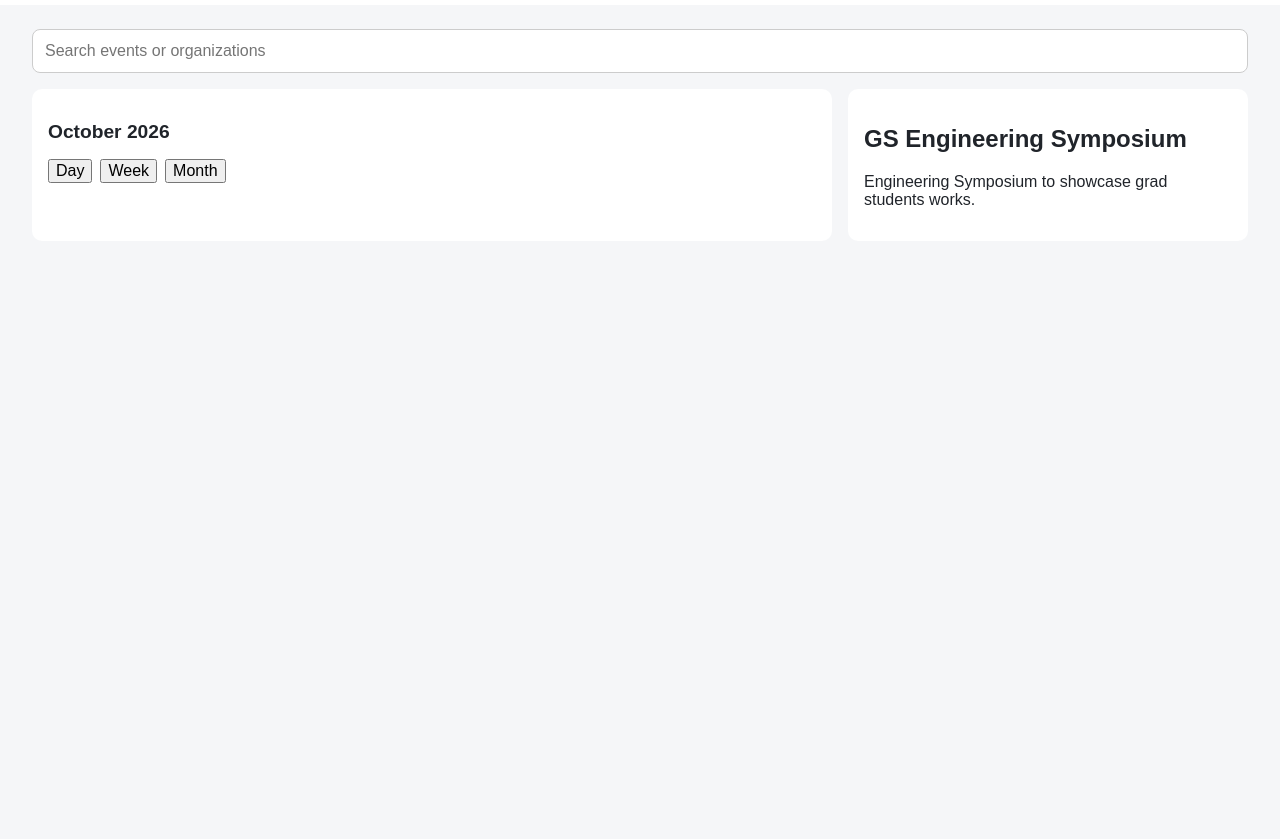
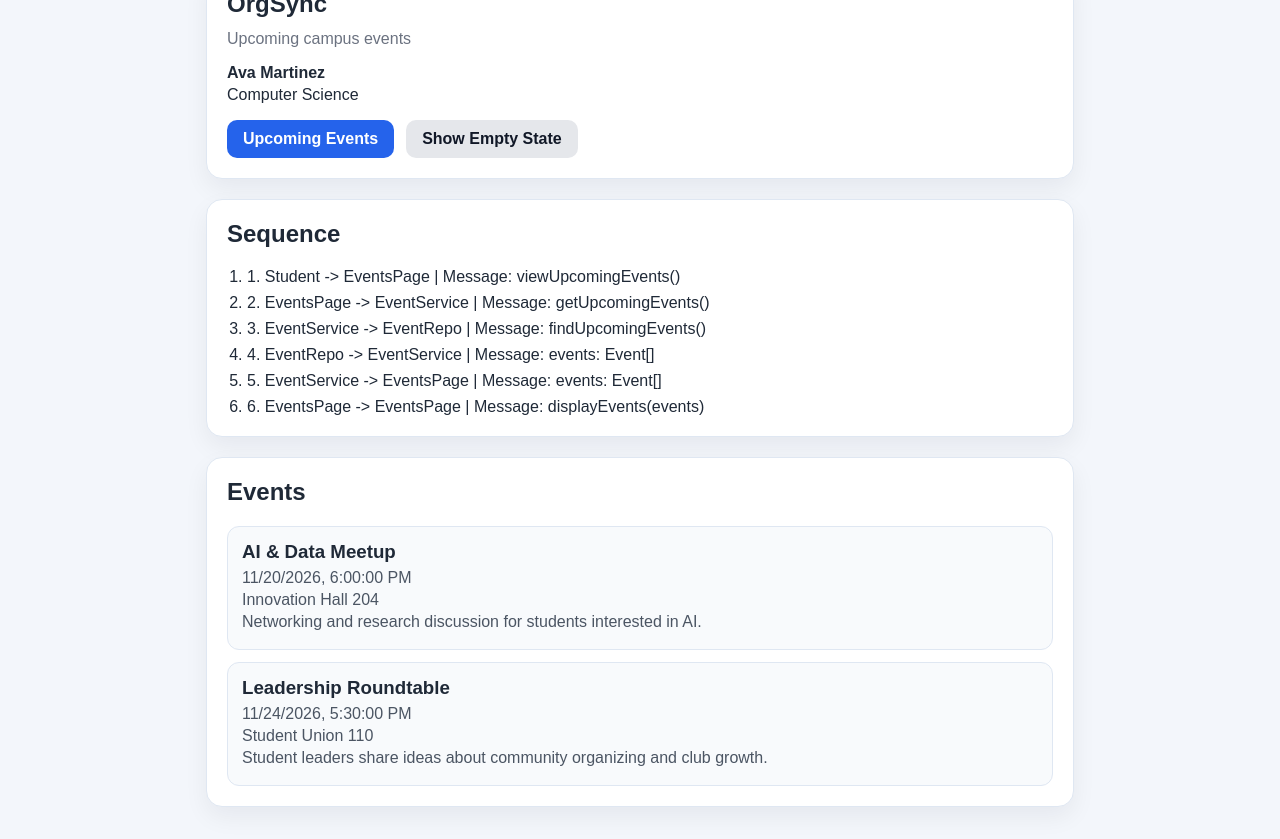
Before and after one commit to khadiwri/SE-Project-OrgSync, a plain HTML site: page index.html in a window 1280 px wide. Shown: the part 63-902 px from the top of the page. Before the commit the page ends 800 px from the top, so only its background shows below. Drawn offline with Linux system fonts and the light colour scheme.

Commit message:
Created to show implementation for presentation 2

```diff
--- a/CSS/styles.css
+++ b/CSS/styles.css
@@ -1,5 +1,4 @@
 
-/* mobile first approach */
 * {
   box-sizing: border-box;
 }
@@ -7,111 +6,103 @@
 body {
   margin: 0;
   font-family: Arial, sans-serif;
-  background: #f5f6f8;
-  color: #20242a;
-}
-
-button, input {
-  font: inherit;
+  background: #f3f6fb;
+  color: #1f2937;
 }
 
 button {
+  font: inherit;
   cursor: pointer;
 }
 
 .app {
-  min-height: 100vh;
-  max-width: 1440px;
+  max-width: 900px;
   margin: 0 auto;
+  padding: 32px 16px;
+  display: grid;
+  gap: 20px;
 }
 
-.header {
-  display: flex;
-  align-items: center;
-  justify-content: space-between;
-  padding: 16px;
-  background: white;
+.panel {
+  background: #ffffff;
+  border: 1px solid #dfe7f2;
+  border-radius: 16px;
+  padding: 20px;
+  box-shadow: 0 10px 25px rgba(15, 23, 42, 0.06);
 }
 
-.header h1 {
-  margin: 0;
-  font-size: 1.5rem;
+h1, h2 {
+  margin-top: 0;
 }
 
-main {
-  padding: 16px;
-  padding-bottom: 88px;
+.subtitle {
+  color: #6b7280;
+  margin-top: -8px;
 }
 
-.search-section {
+.student-meta {
+  display: flex;
+  flex-direction: column;
+  gap: 4px;
   margin-bottom: 16px;
 }
 
-.search-section input {
-  width: 100%;
-  padding: 12px;
-  border: 1px solid #ccc;
-  border-radius: 8px;
+.button-row {
+  display: flex;
+  flex-wrap: wrap;
+  gap: 12px;
 }
 
-.content-layout {
-  display: grid;
-  grid-template-columns: 1fr;
-  gap: 16px;
+button {
+  background: #2563eb;
+  color: #fff;
+  border: none;
+  border-radius: 10px;
+  padding: 10px 16px;
+  font-weight: 700;
 }
 
-.calendar,
-.event-details {
-  min-width: 0;
-  background: white;
-  padding: 16px;
-  border-radius: 10px;
+button.secondary {
+  background: #e5e7eb;
+  color: #111827;
 }
 
-.calendar-header h2 {
-  font-size: 1.2rem;
+#sequence-log {
+  margin: 0;
+  padding-left: 1.25rem;
+  display: grid;
+  gap: 8px;
 }
 
-.calendar-header nav {
-  display: flex;
-  gap: 8px;
-  flex-wrap: wrap;
+#event-list {
+  list-style: none;
+  margin: 0;
+  padding: 0;
+  display: grid;
+  gap: 12px;
 }
 
-.calendar-grid {
-  display: grid;
-  grid-template-columns: repeat(7, minmax(0, 1fr));
-  gap: 4px;
-  margin-top: 16px;
+.event-item {
+  border: 1px solid #dfe7f2;
+  border-radius: 12px;
+  padding: 14px;
+  background: #f8fafc;
 }
 
-.app-tabs {
-  position: fixed;
-  bottom: 0;
-  left: 0;
-  width: 100%;
-  display: flex;
-  justify-content: space-around;
-  padding: 16px;
-  background: white;
-  border-top: 1px solid #ddd;
+.event-item h3 {
+  margin: 0 0 6px;
 }
 
-/* Tablet and desktop */
-@media (min-width: 768px) {
-  .header {
-    padding: 20px 32px;
-  }
+.event-item p {
+  margin: 4px 0;
+  color: #4b5563;
+}
 
-  main {
-    padding: 24px 32px;
-  }
-
-  .content-layout {
-    grid-template-columns: minmax(0, 2fr) minmax(250px, 1fr);
-  }
-
-  .app-tabs {
-    display: none;
-  }
+.empty-state {
+  color: #6b7280;
+  font-style: italic;
+  border: 1px dashed #cbd5e1;
+  border-radius: 10px;
+  padding: 12px;
+  background: #f8fafc;
 }
--- a/JS/app.js
+++ b/JS/app.js
@@ -0,0 +1,277 @@
+class User {
+  // UML visibility mapping
+  // - userId: int
+  // - displayName: String
+  // - email: String
+  // - passwordHash: String
+  // - dateJoined: Date
+  // + login(email: String, password: String): boolean
+  // + updateProfile(name: String): void
+  #userId;
+  #displayName;
+  #email;
+  #passwordHash;
+  #dateJoined;
+
+  constructor(userId, displayName, email, passwordHash, dateJoined) {
+    this.#userId = userId;
+    this.#displayName = displayName;
+    this.#email = email;
+    this.#passwordHash = passwordHash;
+    this.#dateJoined = dateJoined;
+  }
+
+  login(email, password) {
+    return this.#email === email && this.#passwordHash === password;
+  }
+
+  updateProfile(name) {
+    this.#displayName = name;
+  }
+}
+
+class Student extends User {
+  // Student: Actor
+  // Student 1..1 -> EventsPage 1..1
+  #studentId;
+  #major;
+  #eventsPage;
+
+  constructor(userId, displayName, email, passwordHash, dateJoined, studentId, major, eventsPage = null) {
+    super(userId, displayName, email, passwordHash, dateJoined);
+    this.#studentId = studentId;
+    this.#major = major;
+    this.#eventsPage = eventsPage;
+  }
+
+  setEventsPage(eventsPage) {
+    this.#eventsPage = eventsPage;
+  }
+
+  viewUpcomingEvents() {
+    if (!this.#eventsPage) {
+      return [];
+    }
+
+    return this.#eventsPage.viewUpcomingEvents();
+  }
+}
+
+class EventTag {
+  #tagId;
+  #tagName;
+  #category;
+
+  constructor(tagId, tagName, category) {
+    this.#tagId = tagId;
+    this.#tagName = tagName;
+    this.#category = category;
+  }
+
+  get tagName() {
+    return this.#tagName;
+  }
+}
+
+class Event {
+  #eventId;
+  #title;
+  #description;
+  #dateTime;
+  #location;
+  #tags;
+
+  constructor(eventId, title, description, dateTime, location, tags = []) {
+    this.#eventId = eventId;
+    this.#title = title;
+    this.#description = description;
+    this.#dateTime = dateTime;
+    this.#location = location;
+    this.#tags = tags;
+  }
+
+  get title() {
+    return this.#title;
+  }
+
+  get description() {
+    return this.#description;
+  }
+
+  get dateTime() {
+    return this.#dateTime;
+  }
+
+  get location() {
+    return this.#location;
+  }
+
+  get tags() {
+    return this.#tags;
+  }
+}
+
+class EventsPage {
+  // EventsPage: Interface
+  // EventsPage 1..1 -> EventService 1..1
+  #eventService;
+  #sequenceLogger;
+
+  constructor(eventService, sequenceLogger = () => {}) {
+    this.#eventService = eventService;
+    this.#sequenceLogger = sequenceLogger;
+  }
+
+  viewUpcomingEvents() {
+    this.#sequenceLogger('1. Student -> EventsPage | Message: viewUpcomingEvents()');
+    this.#sequenceLogger('2. EventsPage -> EventService | Message: getUpcomingEvents()');
+
+    const events = this.#eventService.getUpcomingEvents();
+
+    if (events.length === 0) {
+      return this.displayEmptyState();
+    }
+
+    this.#sequenceLogger('6. EventsPage -> EventsPage | Message: displayEvents(events)');
+    return this.displayEvents(events);
+  }
+
+  displayEvents(events) {
+    const list = document.querySelector('#event-list');
+    list.innerHTML = '';
+
+    events.forEach((event) => {
+      const item = document.createElement('li');
+      item.className = 'event-item';
+      item.innerHTML = `
+        <h3>${event.title}</h3>
+        <p>${event.dateTime.toLocaleString()}</p>
+        <p>${event.location}</p>
+        <p>${event.description}</p>
+      `;
+      list.appendChild(item);
+    });
+
+    return events;
+  }
+
+  displayEmptyState() {
+    this.#sequenceLogger('EventsPage -> EventsPage | Message: displayEmptyState()');
+    const list = document.querySelector('#event-list');
+    list.innerHTML = '';
+
+    const item = document.createElement('li');
+    item.className = 'empty-state';
+    item.textContent = 'No upcoming events available right now.';
+    list.appendChild(item);
+
+    return [];
+  }
+}
+
+class EventService {
+  // EventService: Logic
+  // EventService 1..1 -> EventRepo 1..1
+  #eventRepo;
+  #sequenceLogger;
+
+  constructor(eventRepo, sequenceLogger = () => {}) {
+    this.#eventRepo = eventRepo;
+    this.#sequenceLogger = sequenceLogger;
+  }
+
+  getUpcomingEvents() {
+    this.#sequenceLogger('3. EventService -> EventRepo | Message: findUpcomingEvents()');
+    const events = this.#eventRepo.findUpcomingEvents();
+    this.#sequenceLogger('5. EventService -> EventsPage | Message: events: Event[]');
+    return events;
+  }
+}
+
+class EventRepo {
+  // EventRepo: Storage
+  #events;
+  #sequenceLogger;
+
+  constructor(initialEvents = [], sequenceLogger = () => {}) {
+    this.#events = [...initialEvents];
+    this.#sequenceLogger = sequenceLogger;
+  }
+
+  findUpcomingEvents() {
+    const now = new Date();
+    const upcoming = this.#events.filter((event) => new Date(event.dateTime) >= now);
+    this.#sequenceLogger('4. EventRepo -> EventService | Message: events: Event[]');
+    return upcoming;
+  }
+}
+
+class EventRepository extends EventRepo {}
+
+function renderSequence(messages) {
+  const list = document.querySelector('#sequence-log');
+  list.innerHTML = '';
+
+  messages.forEach((message) => {
+    const item = document.createElement('li');
+    item.textContent = message;
+    list.appendChild(item);
+  });
+}
+
+function buildSampleEvents() {
+  const techTag = new EventTag(1, 'Technology', 'Academic');
+  const leadershipTag = new EventTag(2, 'Leadership', 'Campus');
+
+  return [
+    new Event(
+      1,
+      'AI & Data Meetup',
+      'Networking and research discussion for students interested in AI.',
+      new Date('2026-11-20T18:00:00'),
+      'Innovation Hall 204',
+      [techTag]
+    ),
+    new Event(
+      2,
+      'Leadership Roundtable',
+      'Student leaders share ideas about community organizing and club growth.',
+      new Date('2026-11-24T17:30:00'),
+      'Student Union 110',
+      [leadershipTag]
+    )
+  ];
+}
+
+function initializeApp() {
+  const sequenceMessages = [];
+  const logStep = (message) => {
+    sequenceMessages.push(message);
+    renderSequence(sequenceMessages);
+  };
+
+  const eventRepo = new EventRepo(buildSampleEvents(), logStep);
+  const eventService = new EventService(eventRepo, logStep);
+  const eventsPage = new EventsPage(eventService, logStep);
+  const student = new Student(1, 'Ava Martinez', 'ava@orgsync.edu', 'hash', new Date('2025-08-15'), 'S-1001', 'Computer Science', eventsPage);
+
+  const showUpcoming = () => {
+    sequenceMessages.length = 0;
+    student.viewUpcomingEvents();
+  };
+
+  const showEmpty = () => {
+    sequenceMessages.length = 0;
+    const emptyRepo = new EventRepo([], logStep);
+    const emptyService = new EventService(emptyRepo, logStep);
+    const page = new EventsPage(emptyService, logStep);
+    page.viewUpcomingEvents();
+  };
+
+  document.querySelector('#view-events-button').addEventListener('click', showUpcoming);
+  document.querySelector('#empty-events-button').addEventListener('click', showEmpty);
+
+  showUpcoming();
+}
+
+document.addEventListener('DOMContentLoaded', initializeApp);
--- a/index.html
+++ b/index.html
@@ -3,60 +3,37 @@
 <html lang="en">
 <head>
   <meta charset="UTF-8">
-  <meta name="viewport"
-        content="width=device-width, initial-scale=1.0">
-  <title>OrgSync</title>
+  <meta name="viewport" content="width=device-width, initial-scale=1.0">
+  <title>OrgSync Upcoming Events</title>
   <link rel="stylesheet" href="CSS/styles.css">
   <script src="JS/app.js" defer></script>
 </head>
+<body>
+  <main class="app">
+    <section class="panel">
+      <h1>OrgSync</h1>
+      <p class="subtitle">Upcoming campus events</p>
 
-<body>
-  <div class="app">
-    <header class="header">
-      <h1>OrgSync</h1>
-      <button type="button" aria-label="Notifications">
-        ☰ Notifications
-      </button>
-    </header>
+      <div class="student-meta">
+        <strong id="student-name">Ava Martinez</strong>
+        <span id="student-major">Computer Science</span>
+      </div>
 
-    <main>
-      <section class="search-section">
-        <input
-          type="search"
-          placeholder="Search events or organizations"
-          aria-label="Search events/orgs"
-        >
-      </section>
+      <div class="button-row">
+        <button id="view-events-button" type="button">Upcoming Events</button>
+        <button id="empty-events-button" class="secondary" type="button">Show Empty State</button>
+      </div>
+    </section>
 
-      <div class="content-layout">
-        <section class="calendar" aria-label="Event calendar">
-          <div class="calendar-header">
-            <!-- will need to replace this placeholder header with changable months -->
-            <h2>October 2026</h2>
-            <nav>
-              <button class="view options" type="button">Day</button>
-              <button class="view options" type="button">Week</button>
-              <button class="view options" type="button">Month</button>
-            </nav>
-          </div>
+    <section class="panel">
+      <h2>Sequence</h2>
+      <ol id="sequence-log" aria-live="polite"></ol>
+    </section>
 
-          <div class="calendar-grid">
-            <!-- Calendar cells will be added later -->
-          </div>
-        </section>
-
-        <aside class="event-details">
-          <h2>GS Engineering Symposium</h2>
-          <p>Engineering Symposium to showcase grad students works.</p>
-        </aside>
-      </div>
-    </main>
-
-    <footer class="app-tabs">
-      <a href="#" class="tabs">Calendar</a>
-      <a href="#" class="tabs">Orgs</a>
-      <a href="#" class="tabs">Saved</a>
-    </footer>
-  </div>
+    <section class="panel">
+      <h2>Events</h2>
+      <ul id="event-list"></ul>
+    </section>
+  </main>
 </body>
 </html>
```
